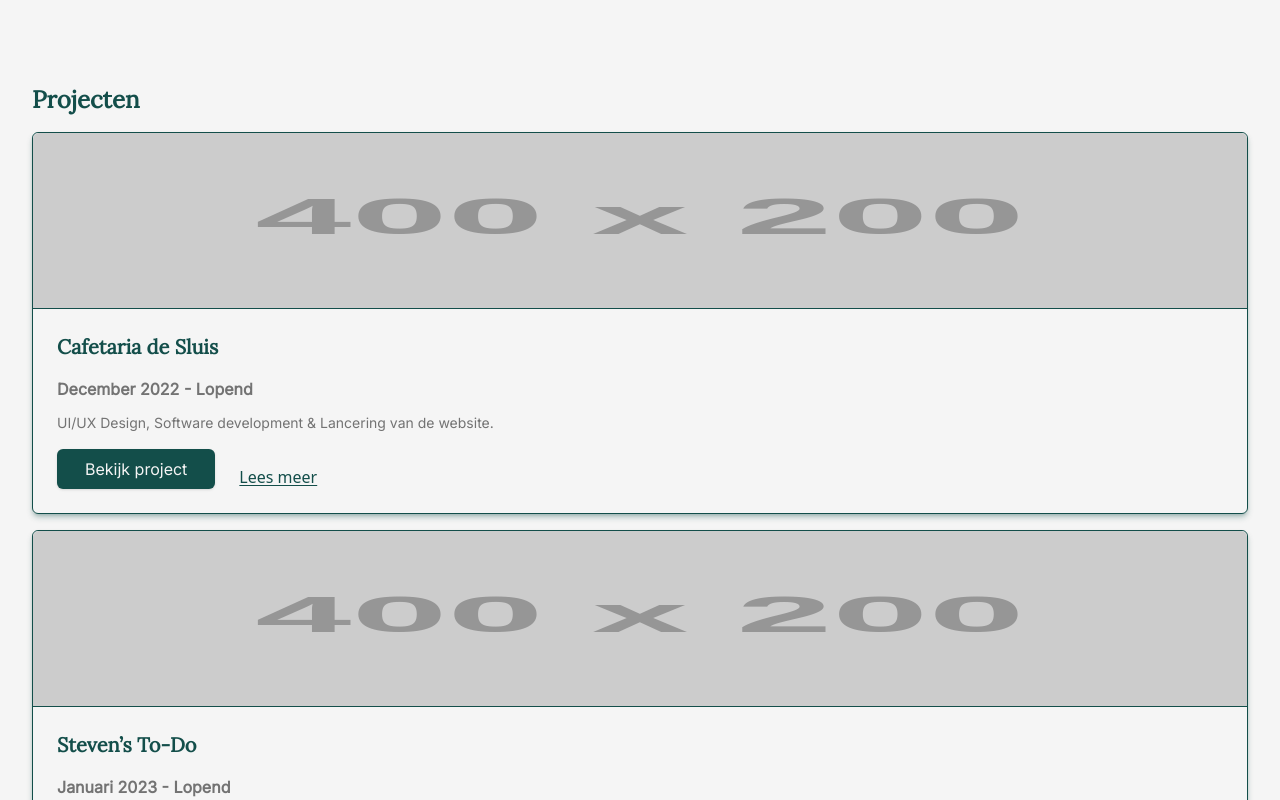
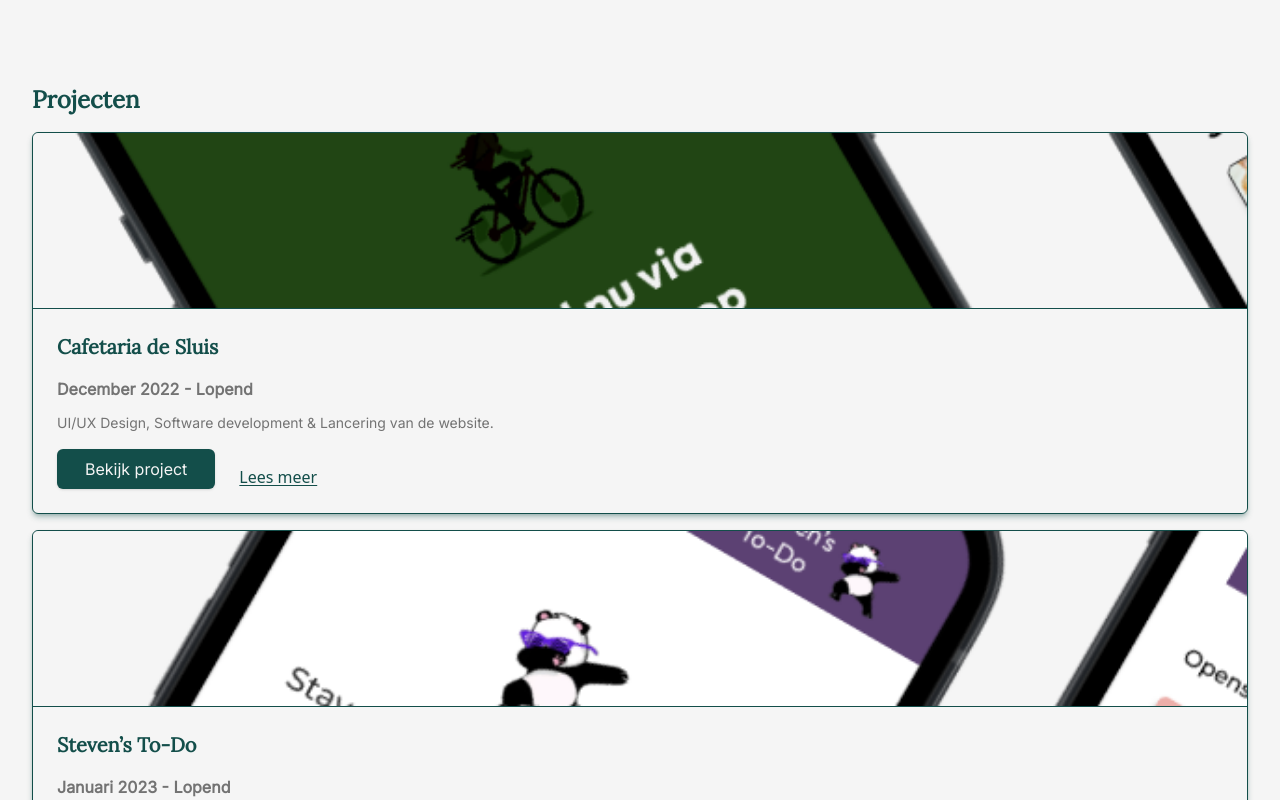
Before and after one commit to zStevenn/portfolio-old1, a React (Vite) app: page / in a window 1280 px wide. Shown: the part 280-1080 px from the top of the page. Built offline with nearby package versions, Linux system fonts and the light colour scheme.

Commit message:
Adds button types

```diff
--- a/src/components/Card.jsx
+++ b/src/components/Card.jsx
@@ -11,7 +11,7 @@ function Card({
   return (
     <div className="rounded-md flex flex-col border border-teal-900 shadow-md shadow-teal-900/30">
       <img
-        className="rounded-tr-md rounded-tl-md h-44 border-b border-teal-900"
+        className="rounded-tr-md rounded-tl-md h-44 border-b border-teal-900 object-cover"
         src={imgSrc}
         alt={imgTitle}
         title={imgTitle}
--- a/src/components/Header.jsx
+++ b/src/components/Header.jsx
@@ -1,12 +1,12 @@
 import { Button } from './Button';
-import cv from ' ../assets/Steven_Li_CV_NL.pdf';
+import pdfFile from '../assets/Steven_Li_CV_NL.pdf';
 
 export default function Header() {
   return (
     <>
       <nav className="px-8 py-4 container mx-auto flex justify-between items-center">
         <h3 className="tracking-wider">Steven Li</h3>
-        <Button type="download" link={cv}>
+        <Button type="download" link={pdfFile}>
           Bekijk CV
         </Button>
       </nav>
--- a/src/pages/Home.jsx
+++ b/src/pages/Home.jsx
@@ -3,7 +3,8 @@ import { Card } from '../components/Card';
 import { BsTwitter, BsLinkedin, BsCode } from 'react-icons/bs';
 import { FaFigma, FaReact } from 'react-icons/fa';
 import { SiNetlify, SiTailwindcss } from 'react-icons/si';
-// import project1 from '../assets/project/project-1-mob.png';
+import projectImage1 from '../assets/project/project-1-mob.png';
+import projectImage2 from '../assets/project/project-2-mob.png';
 
 export default function Home() {
   return (
@@ -40,14 +41,14 @@ export default function Home() {
         <h3 className="pb-4">Projecten</h3>
         <div className="grid grid-cols-1 gap-4">
           <Card
-            imgSrc="https://via.placeholder.com/400x200"
+            imgSrc={projectImage1}
             imgTitle="Cafetaria de Sluis"
             cardTitle="Cafetaria de Sluis"
             cardDate="December 2022 - Lopend"
             cardDescription="UI/UX Design, Software development &#38; Lancering van de website."
           />
           <Card
-            imgSrc="https://via.placeholder.com/400x200"
+            imgSrc={projectImage2}
             imgTitle="Steven’s To-Do"
             cardTitle="Steven’s To-Do"
             cardDate="Januari 2023 - Lopend"
```
